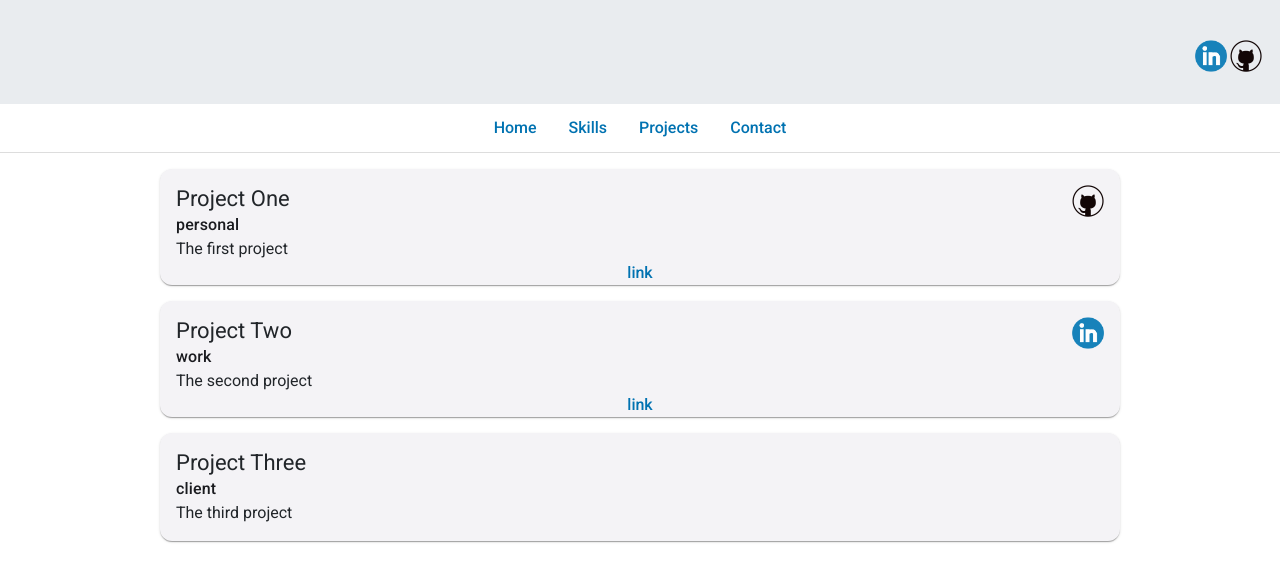
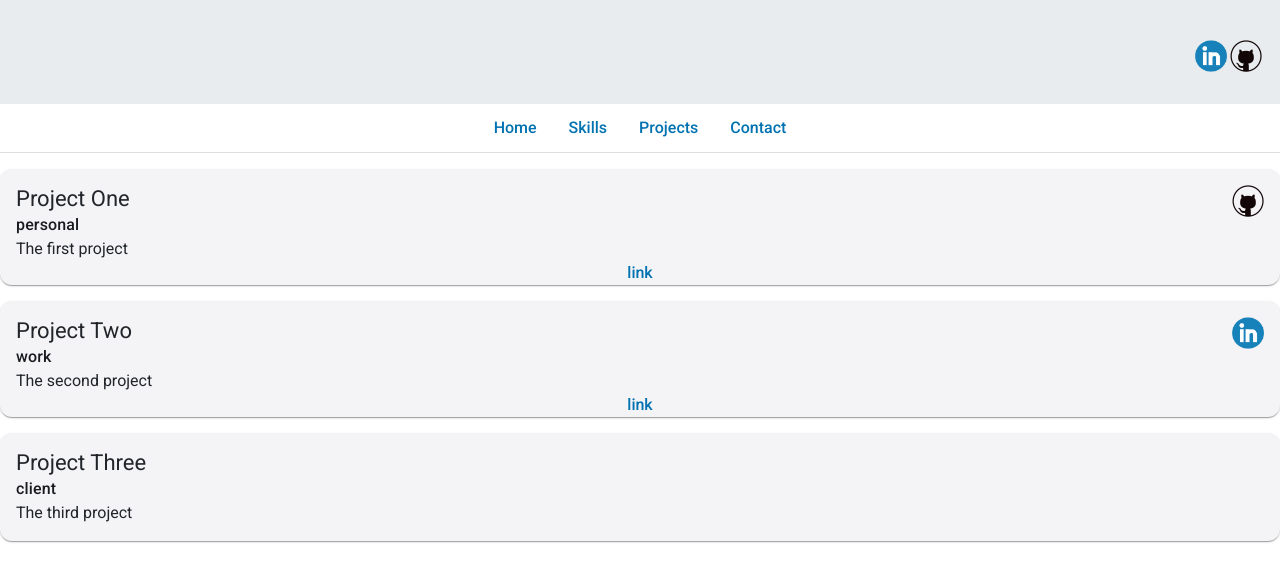
Before and after one commit to SuperNGS/super-ngs, an Angular app in the folder super-ngs-frontend/: page /projects in a window 1280 px wide. Shown: the top 582 px of the page. Built offline with nearby package versions, Linux system fonts and the light colour scheme; no server answers.

Commit message:
Update Projects styling

```diff
--- a/super-ngs-frontend/src/app/projects/projects.component.scss
+++ b/super-ngs-frontend/src/app/projects/projects.component.scss
@@ -1,5 +1,4 @@
 .projects-wrapper {
-    width: 75%;
     margin: auto auto;
 
     mat-card {
```
